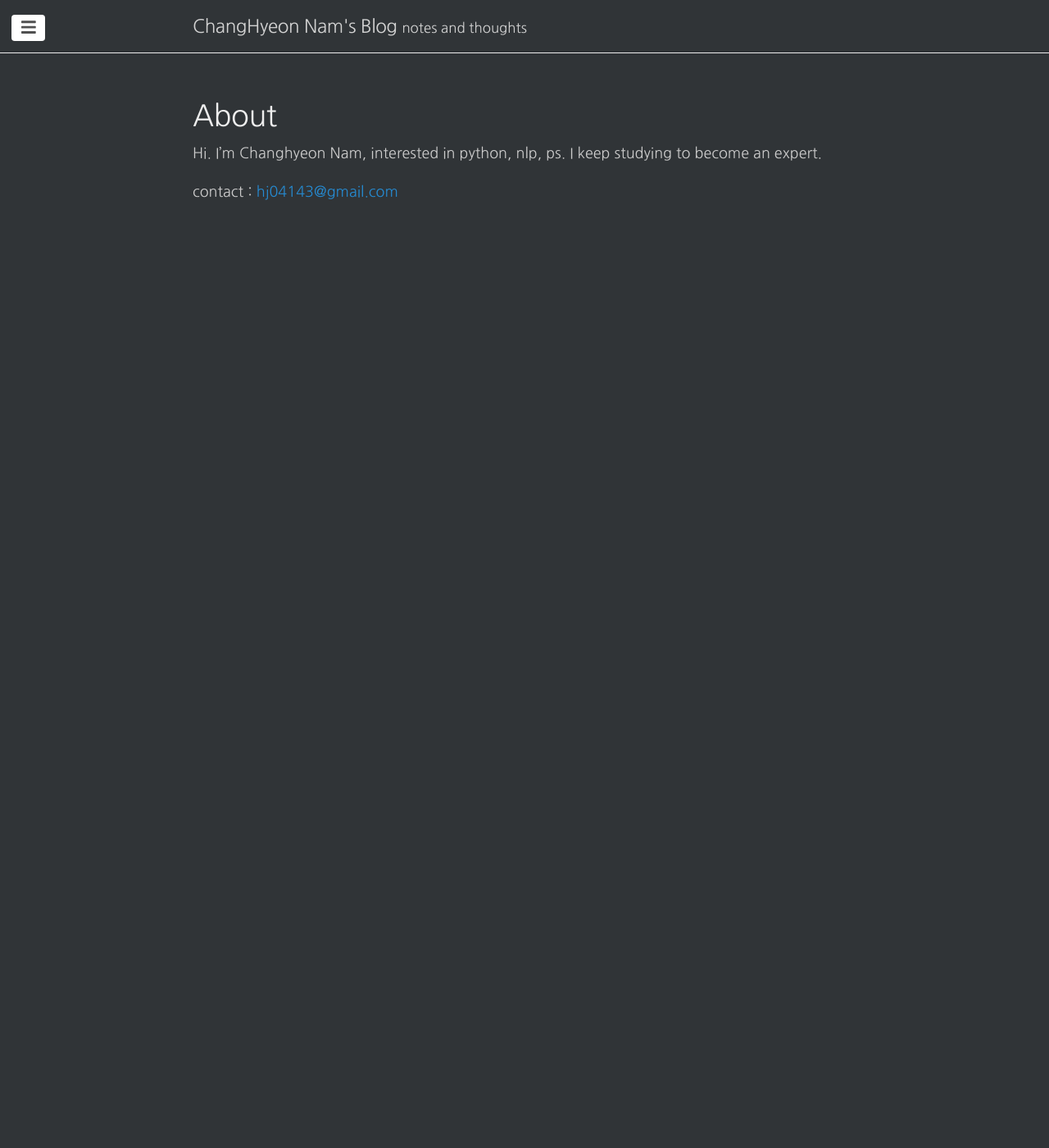
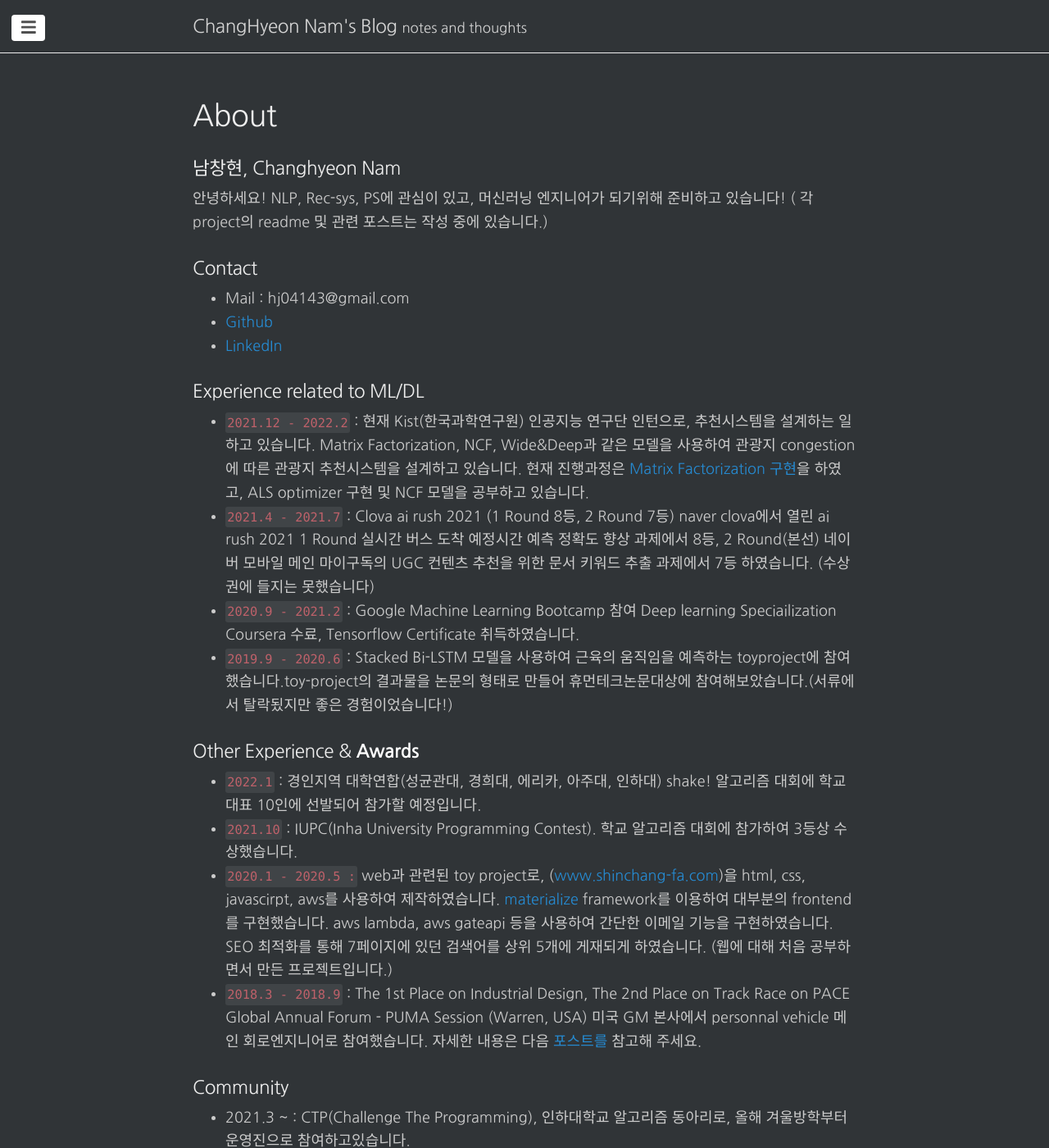
Before and after one commit to changhyeonnam/changhyeonnam.github.io, a Jekyll site: the page built from about.md, in a window 1280 px wide and 1400 px high. Shown: the whole window at 82% size. Built offline with Jekyll 4.4.1, drawn with Linux system fonts in a browser that asks for light colours; nearby versions of some CDN libraries; comment, search, counter and statistics services are not loaded; some of the changed text lies outside the part shown.

Commit message:
update about.md

```diff
--- a/about.md
+++ b/about.md
@@ -2,7 +2,33 @@
 layout: page
 title: About
 ---
-Hi. I'm Changhyeon Nam, interested in python, nlp, ps. I keep studying to become an expert.
+### 남창현, Changhyeon Nam
 
+안녕하세요! NLP, Rec-sys, PS에 관심이 있고, 머신러닝 엔지니어가 되기위해 준비하고 있습니다! ( 각 project의 readme 및 관련 포스트는 작성 중에 있습니다.)
 
-contact : <a href="mailto:hj04143@gmail.com">hj04143@gmail.com</a>
+### Contact
+
+- Mail : hj04143@gmail.com
+- [Github](https://github.com/changhyeonnam)
+- [LinkedIn](https://www.linkedin.com/in/changhyeon-nam-9306a616b/)
+
+### Experience related to ML/DL
+
+- `2021.12 - 2022.2` : 현재 Kist(한국과학연구원) 인공지능 연구단 인턴으로, 추천시스템을 설계하는 일하고 있습니다. Matrix Factorization, NCF, Wide&Deep과 같은 모델을 사용하여 관광지 congestion에 따른 관광지 추천시스템을 설계하고 있습니다. 현재 진행과정은  [Matrix Factorization 구현](https://github.com/changhyeonnam/MFML)을 하였고, ALS optimizer 구현 및 NCF 모델을 공부하고 있습니다.
+- `2021.4 - 2021.7` : Clova ai rush 2021 (1 Round 8등, 2 Round 7등)
+naver clova에서 열린 ai rush 2021 1 Round 실시간 버스 도착 예정시간 예측 정확도 향상 과제에서 8등, 	2 Round(본선) 네이버 모바일 메인 마이구독의 UGC 컨텐츠 추천을 위한 문서 키워드 추출 과제에서 7등 	하였습니다. (수상권에 들지는 못했습니다)
+- `2020.9 - 2021.2` : Google Machine Learning Bootcamp 참여
+Deep learning Speciailization Coursera 수료, Tensorflow Certificate 취득하였습니다.
+- `2019.9 - 2020.6` : Stacked Bi-LSTM 모델을 사용하여 근육의 움직임을 예측하는 toyproject에 참여했습니다.toy-project의 결과물을 논문의 형태로 만들어 휴먼테크논문대상에 참여해보았습니다.(서류에서 탈락됬지만 좋은 경험이었습니다!)
+
+### Other Experience & **Awards**
+
+- `2022.1` : 경인지역 대학연합(성균관대, 경희대, 에리카, 아주대, 인하대) shake! 알고리즘 대회에 학교대표 10인에 선발되어 참가할 예정입니다.
+- `2021.10` : IUPC(Inha University Programming Contest). 학교 알고리즘 대회에 참가하여 3등상 수상했습니다.
+- `2020.1 - 2020.5 :` web과 관련된  toy project로, ([www.shinchang-fa.com](http://www.shinchang-fa.com/))을 html, css, javascirpt, aws를 사용하여  제작하였습니다. [materialize](https://materializecss.com/) framework를 이용하여 대부분의 frontend를 구현했습니다.  aws lambda, aws gateapi 등을 사용하여 간단한 이메일 기능을 구현하였습니다. SEO 최적화를 통해 7페이지에 있던 검색어를 상위 5개에 게재되게 하였습니다. (웹에 대해 처음 공부하면서 만든 프로젝트입니다.)
+- `2018.3 -  2018.9` :  The 1st Place on Industrial Design, The 2nd Place on Track Race on PACE Global Annual Forum - PUMA Session (Warren, USA) 미국 GM 본사에서 personnal vehicle 메인 회로엔지니어로 참여했습니다. 자세한 내용은 다음 [포스트를](https://changhyeonnam.github.io/2018/09/10/Pace_Global_Forum.html) 참고해 주세요.
+
+### Community
+
+- 2021.3 ~ :  CTP(Challenge The Programming), 인하대학교 알고리즘 동아리로, 올해 겨울방학부터 운영진으로 참여하고있습니다.
+- 2021.12~ : kaggle korea에서 12월에 열린 kaggle baseline code review 관련된 study에 참여하고 있습니다.
```
